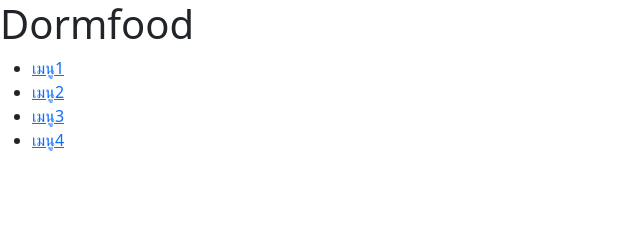
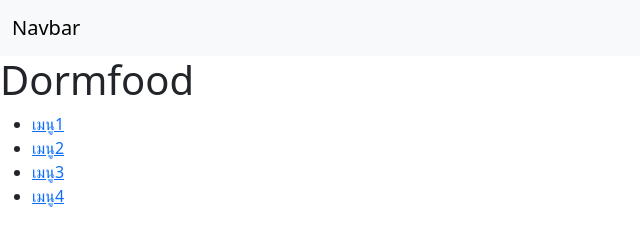
Before and after one commit to JetnipatMark/dormfood, a plain HTML site: page index.html in a window 1280 px wide. Shown: the whole page, without its empty margins (0-640 px from the left). Drawn offline with nearby package versions, Linux system fonts and the light colour scheme.

Commit message:
Add navbar

```diff
--- a/index.html
+++ b/index.html
@@ -8,6 +8,11 @@
 
 </head>
 <body>
+    <nav class="navbar bg-body-tertiary">
+        <div class="container-fluid">
+            <a class="navbar-brand" href="#">Navbar</a>
+        </div>
+    </nav>
     <h1>Dormfood</h1>
     <ul>
         <li>
```
